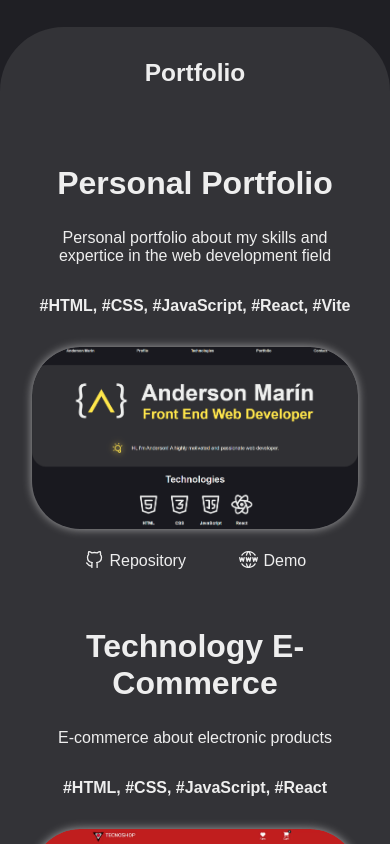
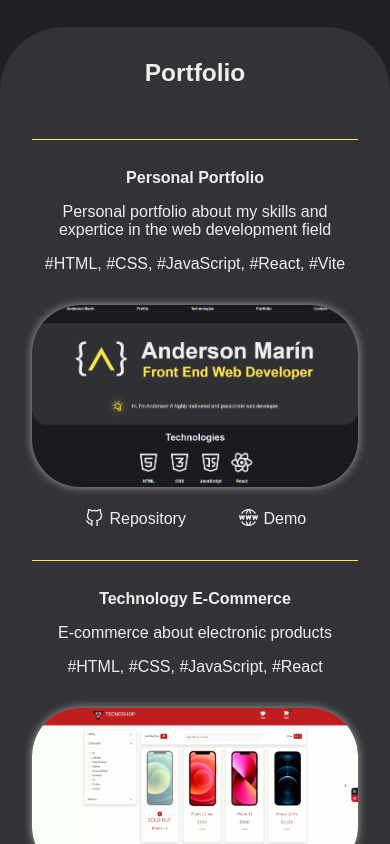
Before and after one commit to anmarinur/portfolio-andersonmarin.com, a React (Vite) app: page / in a window 390 px wide. Shown: the part 840-1684 px from the top of the page. Built offline with nearby package versions, Linux system fonts and the light colour scheme.

Commit message:
Add new feature to responsive behavior

```diff
--- a/src/assets/Components/CardPortfolio.css
+++ b/src/assets/Components/CardPortfolio.css
@@ -85,8 +85,16 @@
   gap: 0.3rem;
 }
 
+.container-card-portfolio-sm {
+  width: 100%;
+  border-top: 0.1rem solid var(--color-secundary);
+  padding-top: 1rem;
+}
+
+
 .container-card-portfolio-sm p, h2 {
   font-size: 1rem;
+  text-align: center;
   color: var(--color-white);
 }
 
--- a/src/assets/Components/CardPortfolio.jsx
+++ b/src/assets/Components/CardPortfolio.jsx
@@ -16,9 +16,9 @@ export function CardPortfolio({ name, link, repository, image, description, tech
   return (
     <div className="container-card-portfolio">
       <div className='container-card-portfolio-sm'>
-        <h2 className={`container-card-portfolio-title`}>{name}</h2>
-        <p className={`container-card-portfolio-p`}>{description}</p>
-        <p className={`container-card-portfolio-tech`}>
+        <h2>{name}</h2>
+        <p>{description}</p>
+        <p>
           {htmlTech}
         </p>
       </div>
```
